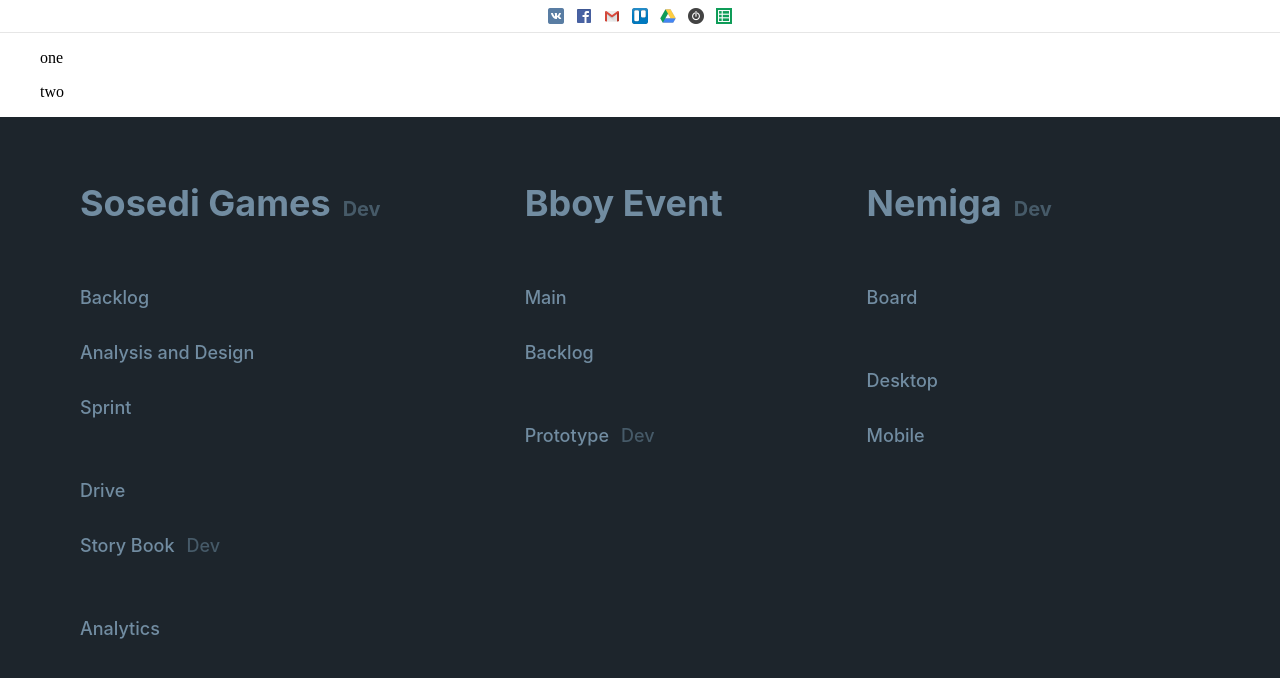
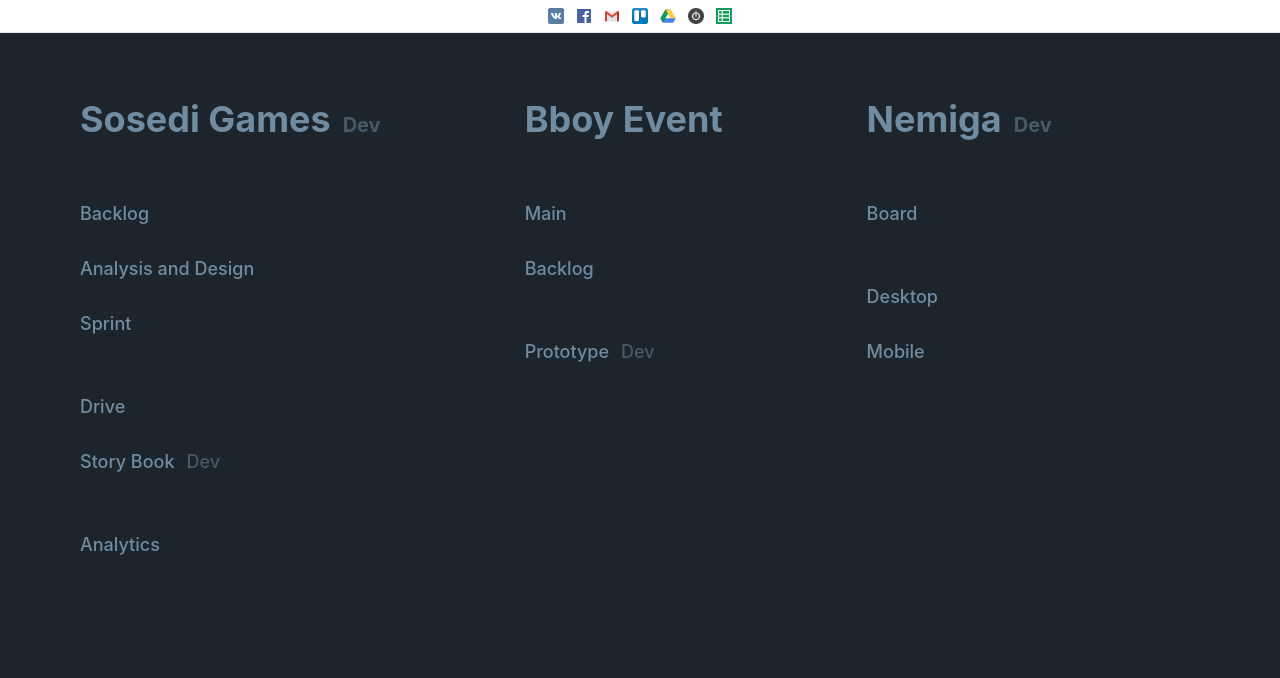
Before and after one commit to khapankov/startpage, a plain HTML site: page index.html in a window 1280 px wide. Drawn offline with Linux system fonts and the light colour scheme; files whose address does not match are found by name.

Commit message:
Update index.html

```diff
--- a/index.html
+++ b/index.html
@@ -17,12 +17,6 @@
 			</div>
 		</div>
 		<div class="test">
-			<div class="sidebar">
-				<nav>
-					<ul>one</ul>
-					<ul>two</ul>
-				</nav>
-			</div>
 			<div class="wrapper">
 				<section>
 					<header>
```
